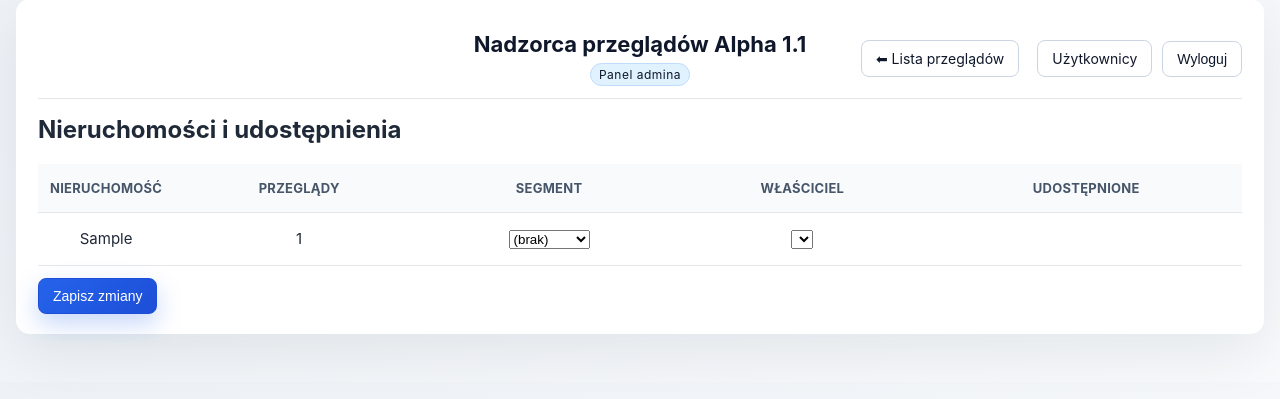
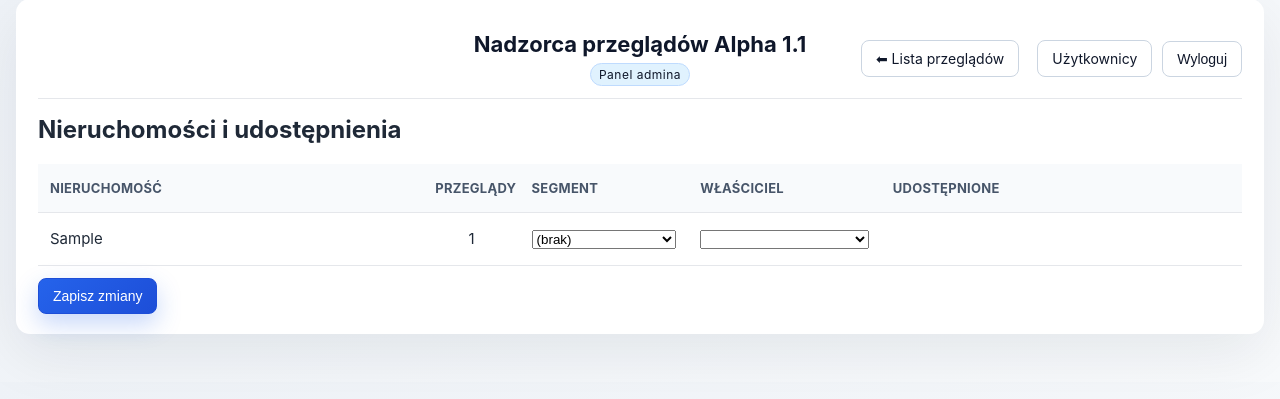
Before and after one commit to KamilWyjadlowski/przeglady_nadzorca, a Flask app: page /admin/properties in a window 1280 px wide. Shown: the part 17-416 px from the top of the page. Run offline with Flask 3, Linux system fonts and the light colour scheme; the visitor is signed in with stand-in values (Sample User, id 1); tables that the repository leaves empty hold one stand-in row (values such as "Sample post"); lists and menus that the app fills with data are empty; parts of the project's set-up code (start-up, migrations or seed data) failed here and were passed over.

Commit message:
Enhance admin properties table layout and styling for improved readability

```diff
--- a/static/style.css
+++ b/static/style.css
@@ -115,6 +115,43 @@ table td:nth-child(1) {
 table th:nth-child(11),
 table td:nth-child(11) {
   width: 60px;
+}
+
+.admin-props-table {
+  table-layout: fixed;
+}
+
+.admin-props-table th,
+.admin-props-table td {
+  text-align: left;
+  vertical-align: top;
+}
+
+.admin-props-table th:nth-child(1),
+.admin-props-table td:nth-child(1) {
+  width: auto;
+}
+
+.admin-props-table th:nth-child(2),
+.admin-props-table td:nth-child(2) {
+  text-align: center;
+}
+
+.admin-prop-name {
+  white-space: nowrap;
+  overflow: hidden;
+  text-overflow: ellipsis;
+}
+
+.admin-props-table select {
+  width: 100%;
+  min-width: 140px;
+}
+
+.admin-props-table .checkbox-list {
+  max-height: 220px;
+  overflow-y: auto;
+  padding-right: 6px;
 }
 
 .status-zalegly {
--- a/templates/admin_properties.html
+++ b/templates/admin_properties.html
@@ -28,7 +28,14 @@
       {% if properties %}
       <form method="POST" id="adminPropForm">
         <input type="hidden" name="csrf_token" value="{{ csrf_token }}">
-        <table>
+        <table class="admin-props-table">
+          <colgroup>
+            <col style="width: 32%">
+            <col style="width: 8%">
+            <col style="width: 14%">
+            <col style="width: 16%">
+            <col style="width: 30%">
+          </colgroup>
           <thead>
             <tr>
               <th>Nieruchomość</th>
@@ -41,8 +48,8 @@
           <tbody>
             {% for prop in properties %}
             <tr>
-              <td>{{ prop.name | format_property }}</td>
-              <td>{{ prop.count }}</td>
+              <td class="admin-prop-name">{{ prop.name | format_property }}</td>
+              <td class="admin-prop-count">{{ prop.count }}</td>
               <td>
                 <select name="segment__{{ prop.slug }}">
                   <option value="">(brak)</option>
```
